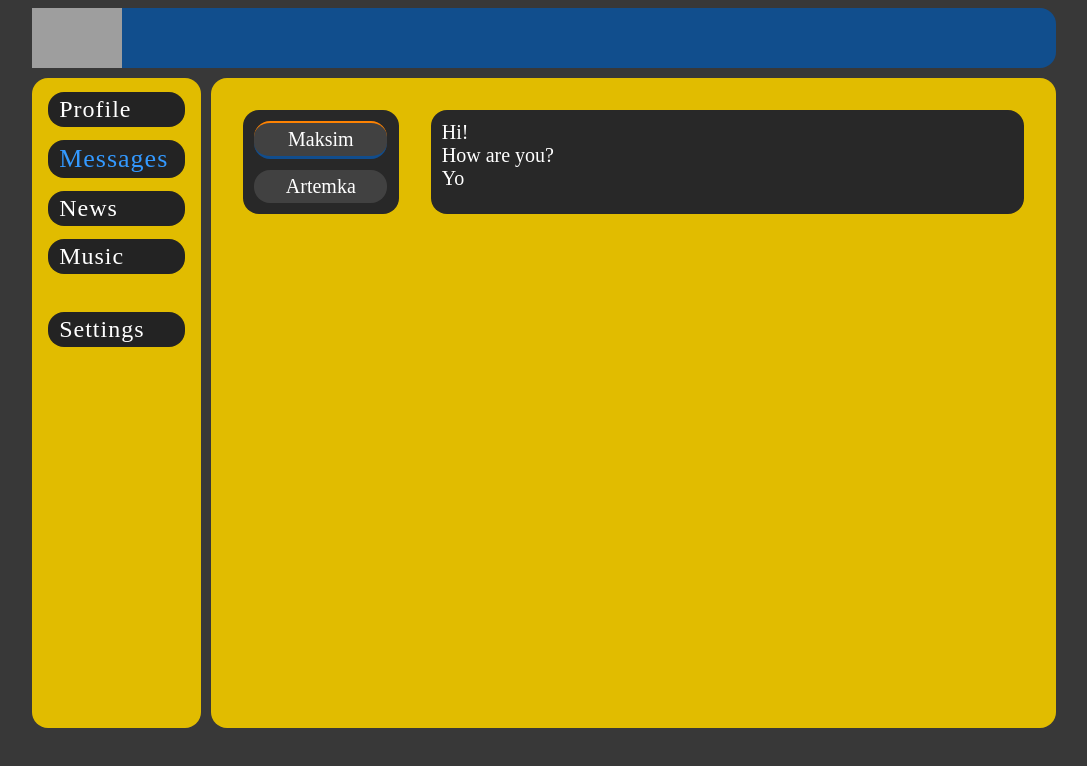
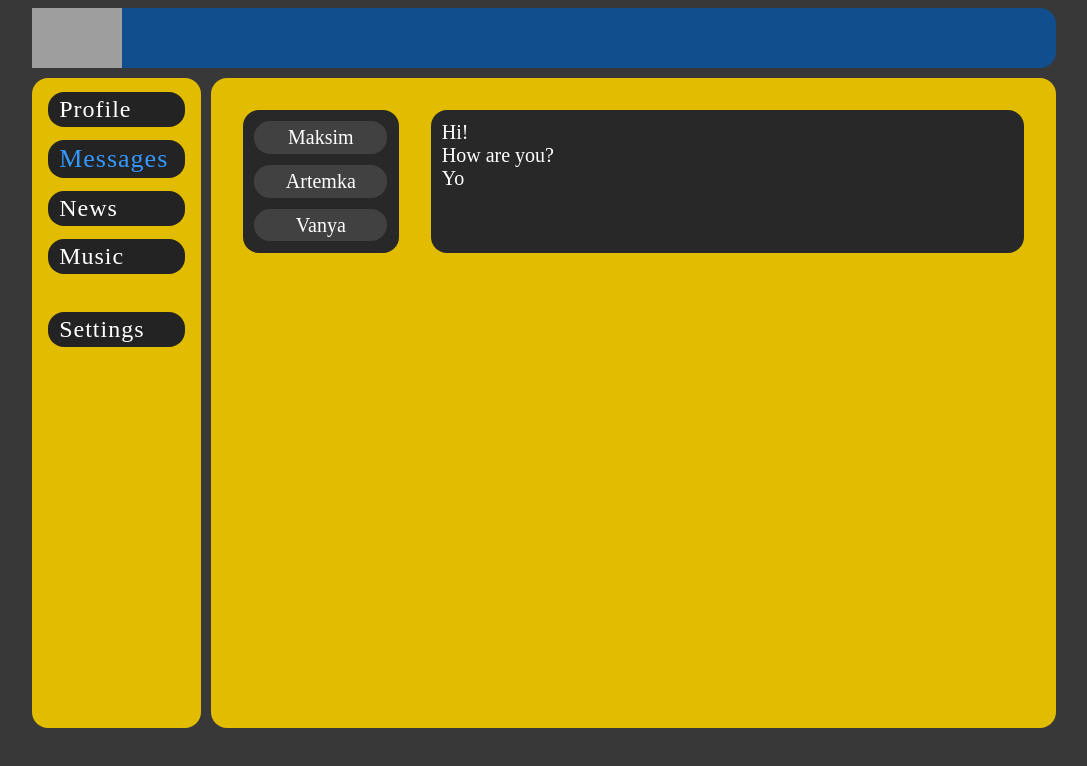
Before and after one commit to empty-nick/samSocialNetwork, a React (Create React App) app: page /messages in a window 1280 px wide. Shown: the top 766 px of the page, without its empty margins (96-1183 px from the left). Built offline with nearby package versions, Linux system fonts and the light colour scheme; grey boxes are pictures that could not be loaded.

Commit message:
L22 - Route (/path/*) in App.tsx

```diff
--- a/src/App.tsx
+++ b/src/App.tsx
@@ -17,14 +17,13 @@ function App() {
           <Sidebar/>
           <div className='app-content'>
             <Routes>
-              <Route path='/profile' element={<Profile/>}/>
-              <Route path='/messages' element={<Dialogs/>}/>
-              <Route path='/news' element={<News />}/>
-              <Route path='/music' element={<Music />}/>
-              <Route path='/settings' element={<Settings />}/>
+              <Route path='/profile/*' element={<Profile/>}/>
+              <Route path='/messages/*' element={<Dialogs/>}/>
+              <Route path='/news/*' element={<News />}/>
+              <Route path='/music/*' element={<Music />}/>
+              <Route path='/settings/*' element={<Settings />}/>
             </Routes>
           </div>
-
         </div>
       </BrowserRouter>
   );
--- a/src/components/Dialogs/Dialogs.module.css
+++ b/src/components/Dialogs/Dialogs.module.css
@@ -19,12 +19,18 @@
 }
 .dialogs .dialog{
   margin: .7rem;
-  padding: .3rem;
   background-color: #414141;
   border-radius: 1rem;
   text-align: center;
 }
-.dialog.active{
+.dialog a{
+  display: block;
+  padding: .3rem;
+  border-radius: 1rem;
+  text-decoration: none;
+  color: white;
+}
+a.active{
   border-top: 2px solid #fd8202;
   border-bottom: 3px solid #114d8d;
 }
--- a/src/components/Dialogs/Dialogs.tsx
+++ b/src/components/Dialogs/Dialogs.tsx
@@ -1,17 +1,22 @@
 import React from "react"
 import css from "./Dialogs.module.css"
+import {NavLink} from "react-router-dom";
 
 const Dialogs = () => {
   return (
       <div className={css.content}>
         <div className={css.dialogs}>
 
-          <div className={css.dialog + ' ' + css.active}>
-            Maksim
+          <div className={css.dialog}>
+            <NavLink to='/messages/1' className={state => state.isActive ? css.active : css.inactive}>Maksim</NavLink>
           </div>
 
           <div className={css.dialog}>
-            Artemka
+            <NavLink to='/messages/2' className={state => state.isActive ? css.active : css.inactive}>Artemka</NavLink>
+          </div>
+
+          <div className={css.dialog}>
+            <NavLink to='/messages/3' className={state => state.isActive ? css.active : css.inactive}>Vanya</NavLink>
           </div>
 
         </div>
```
